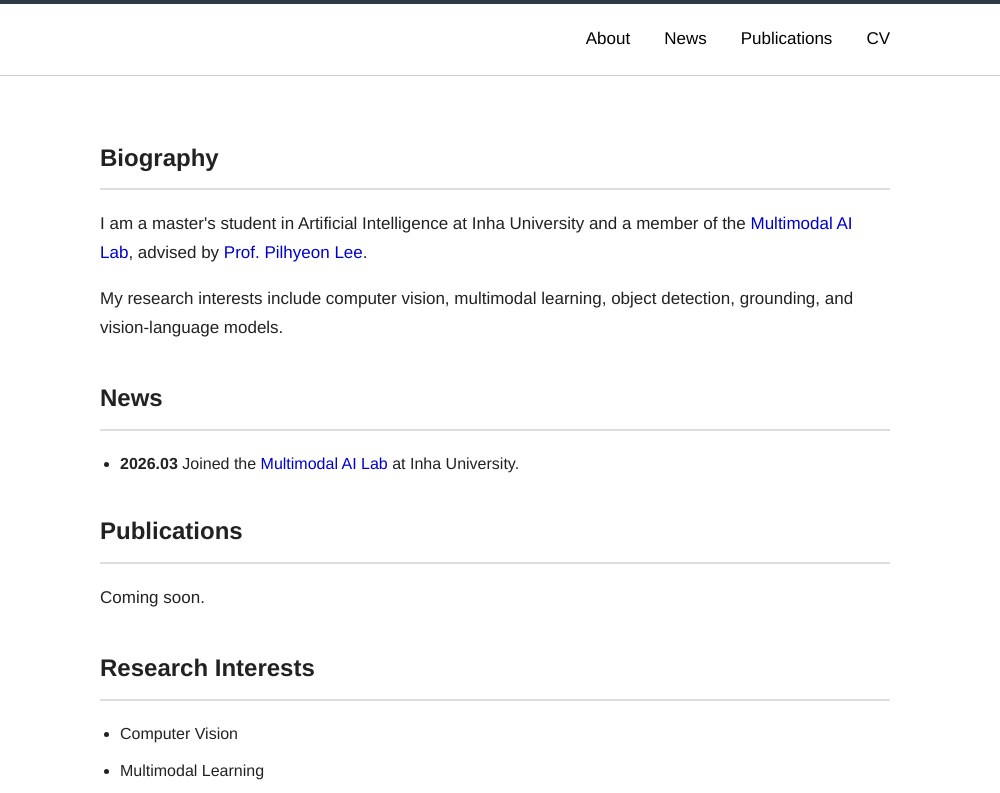
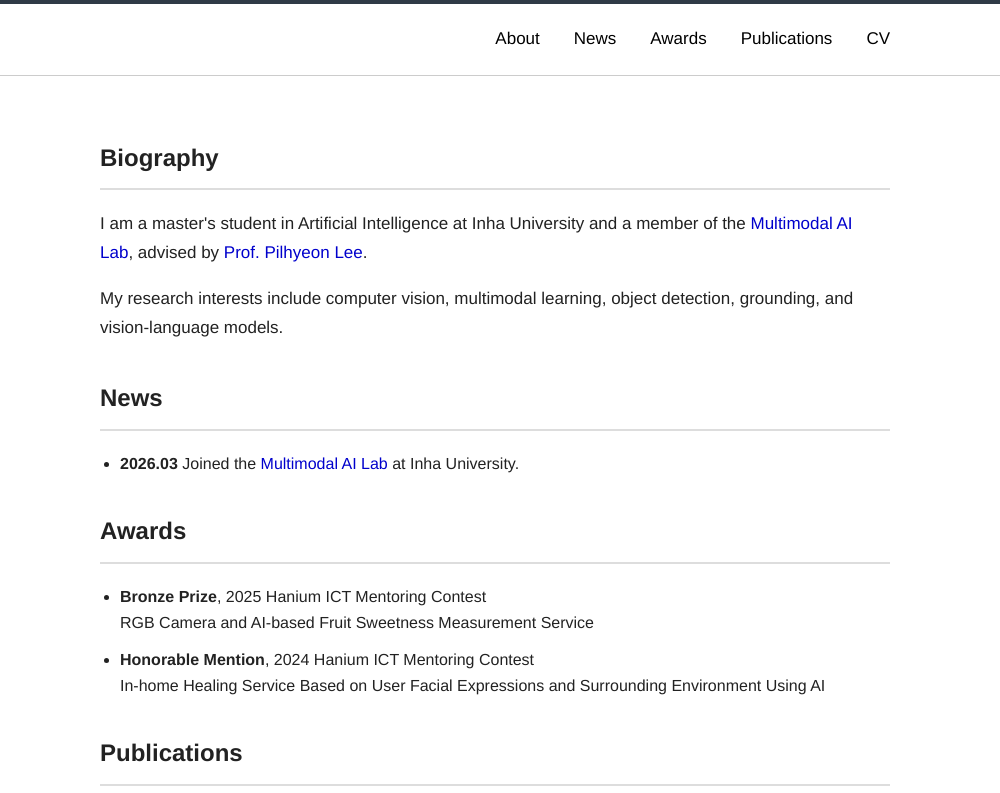
Before and after one commit to Suyoung0929/suyoung0929.github.io, a plain HTML site: page index.html in a window 1280 px wide. Shown: the top 793 px of the page, 280-1280 px from the left. Drawn offline with Linux system fonts and the light colour scheme.

Commit message:
Add awards section to homepage

```diff
--- a/index.html
+++ b/index.html
@@ -17,6 +17,7 @@
         <nav class="top-nav" aria-label="Main navigation">
           <a href="#about">About</a>
           <a href="#news">News</a>
+          <a href="#awards">Awards</a>
           <a href="#publications">Publications</a>
           <a href="#">CV</a>
         </nav>
@@ -108,6 +109,23 @@
           </ul>
         </section>
 
+        <section id="awards">
+          <h2>Awards</h2>
+
+          <ul>
+            <li>
+              <b>Bronze Prize</b>, 2025 Hanium ICT Mentoring Contest<br />
+              RGB Camera and AI-based Fruit Sweetness Measurement Service
+            </li>
+
+            <li>
+              <b>Honorable Mention</b>, 2024 Hanium ICT Mentoring Contest<br />
+              In-home Healing Service Based on User Facial Expressions and
+              Surrounding Environment Using AI
+            </li>
+          </ul>
+        </section>
+
         <section id="publications">
           <h2>Publications</h2>
 
--- a/style.css
+++ b/style.css
@@ -155,13 +155,13 @@ li {
 }
 
 @media (max-width: 760px) {
-  .header-inner {
+  .site-header .header-inner {
     align-items: flex-start;
     flex-direction: column;
     gap: 10px;
   }
 
-  .top-nav {
+  .site-header .top-nav {
     flex-wrap: wrap;
     gap: 16px;
   }
```
